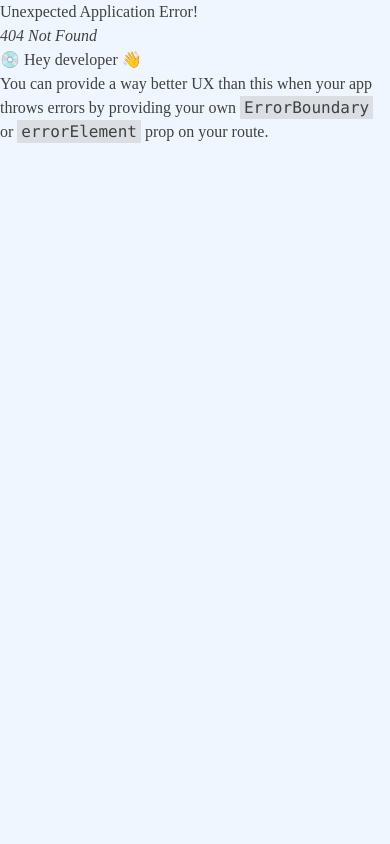
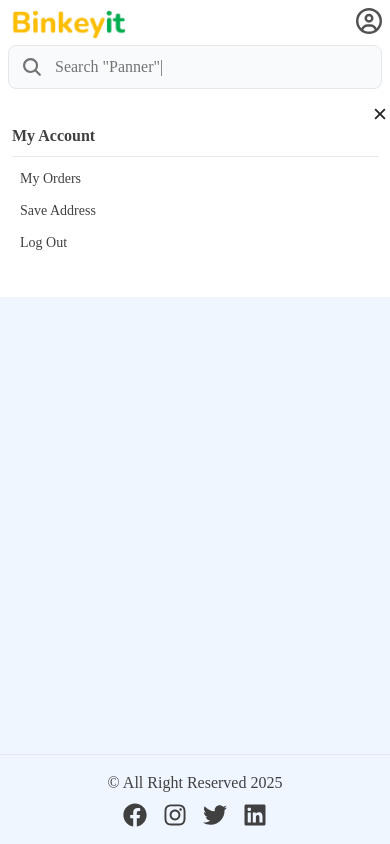
Before and after one commit to RAHULKUMAR092/Blinkit-project, a React (Vite) app in the folder client/: page /user in a window 390 px wide. Before the commit this address had no page. Built offline with nearby package versions, Linux system fonts and the light colour scheme; no server answers.

Commit message:
update usermenu Mobile section

```diff
--- a/client/src/components/Header.jsx
+++ b/client/src/components/Header.jsx
@@ -25,6 +25,14 @@
 
     const handleCloseUserMenu = () => {
         setOpenUserMenu(false);
+    }
+
+    const handleMobileUser = () => {
+        if (!user._id) {
+            navigate('/login')
+            return
+        }
+        navigate('/user')
     }
 
     return (
@@ -58,7 +66,7 @@
                         {/* login and my card  */}
                         <div className=''>
                             {/* user icons display in only mobile version  */}
-                            <button className='text-neutral-600 lg:hidden'>
+                            <button className='text-neutral-600 lg:hidden' onClick={handleMobileUser}>
                                 <FaRegCircleUser size={26} />
                             </button>
                             {/* user icons display in only Desktop version  */}
--- a/client/src/components/UserMenu.jsx
+++ b/client/src/components/UserMenu.jsx
@@ -1,6 +1,6 @@
 import React from 'react'
 import { useDispatch, useSelector } from 'react-redux'
-import { Link } from 'react-router-dom'
+import { Link, Navigate, useNavigate } from 'react-router-dom'
 import Divider from './Divider'
 import Axios from "../utils/Axios"
 import SummaryApi from '../common/SummaryApi'
@@ -12,6 +12,7 @@
 const UserMenu = ({ close }) => {
     const user = useSelector((state) => state.user)
     const dispatch = useDispatch()
+    const navigate = useNavigate()
 
     const handleLogout = async () => {
         try {
@@ -19,10 +20,13 @@
                 ...SummaryApi.logout
             })
             if (response.data.success) {
-                close()
+                if (close) {
+                    close()
+                }
                 dispatch(logout())
                 localStorage.clear()
                 toast.success(response.data.message)
+                navigate("/")
             }
         } catch (error) {
             AxiosToastError(error)
--- /dev/null
+++ b/client/src/pages/UserMenuMobile.jsx
@@ -0,0 +1,20 @@
+import React from 'react'
+import UserMenu from '../components/userMenu'
+import { IoClose } from "react-icons/io5";
+
+
+const UserMenuMobile = () => {
+    return (
+        <section className='bg-white h-full w-full py-2'>
+            <button onClick={() => window.history.back()} className='text-neutral-800 block w-fit ml-auto'>
+                <IoClose size={20} />
+            </button>
+            <div className='container mx-auto px-3 pb-8'>
+                <UserMenu />
+
+            </div>
+        </section>
+    )
+}
+
+export default UserMenuMobile
--- a/client/src/route/index.jsx
+++ b/client/src/route/index.jsx
@@ -7,6 +7,7 @@
 import ForgotPassword from "../pages/ForgotPassword";
 import OtpVerification from "../pages/OtpVerification";
 import ResetPassword from "../pages/ResetPassword";
+import UserMenuMobile from "../pages/UserMenuMobile";
 const router = createBrowserRouter([
   {
     path: "/",
@@ -39,6 +40,10 @@
       {
         path: "reset-password",
         element: <ResetPassword />
+      },
+      {
+        path: "user",
+        element: <UserMenuMobile />
       }
     ]
   },
```
